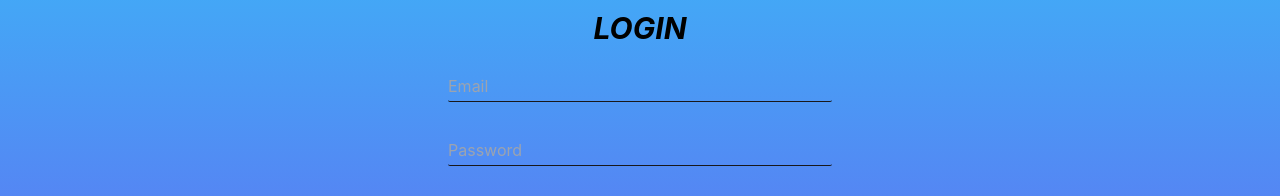
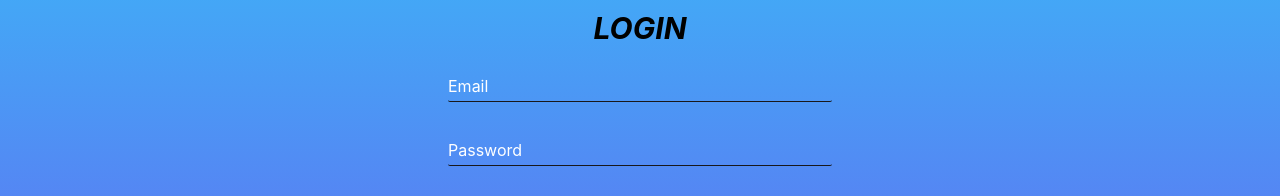
Before and after one commit to ManivasagamSuresh/indiggFrontend, a React (Create React App) app: page / in a window 1280 px wide. Shown: the part 136-332 px from the top of the page. Built offline with nearby package versions, Linux system fonts and the light colour scheme.

Commit message:
placeholder color changed

```diff
--- a/src/components/Login/Login.jsx
+++ b/src/components/Login/Login.jsx
@@ -56,8 +56,8 @@ function Login() {
 
             <form action="" className="flex flex-col items-center justify-center gap-6 md:gap-8" onSubmit={formik.handleSubmit}>
 
-                <input type="email" placeholder="Email" onChange={formik.handleChange} value={formik.values.email} name="email" className=" border-b border-zinc-900  bg-transparent  outline-none rounded-sm h-8 md:w-96"/>
-                <input type="password" placeholder="Password" onChange={formik.handleChange} value={formik.values.password} name="password" className=" border-b border-zinc-900  bg-transparent  outline-none rounded-sm h-8 md:w-96"/>
+                <input type="email" placeholder="Email" onChange={formik.handleChange} value={formik.values.email} name="email" className=" border-b border-zinc-900  bg-transparent  outline-none rounded-sm h-8 md:w-96 text-white placeholder-white"/>
+                <input type="password" placeholder="Password" onChange={formik.handleChange} value={formik.values.password} name="password" className=" border-b border-zinc-900  bg-transparent  outline-none rounded-sm h-8 md:w-96 text-white placeholder-white"/>
                 <button type="submit" className="bg-violet-900 px-6 py-1 text-xl font-semibold textColor flex items-center rounded-md">{log ? <><span>Logging In</span><img src={loader} alt="" className="w-12"  /> </>:<span className="px-8 py-1">Log in</span>  }</button>
             </form>
             <div className="text-red-600 font-semibold my-2 text-center">{error}</div>
```
